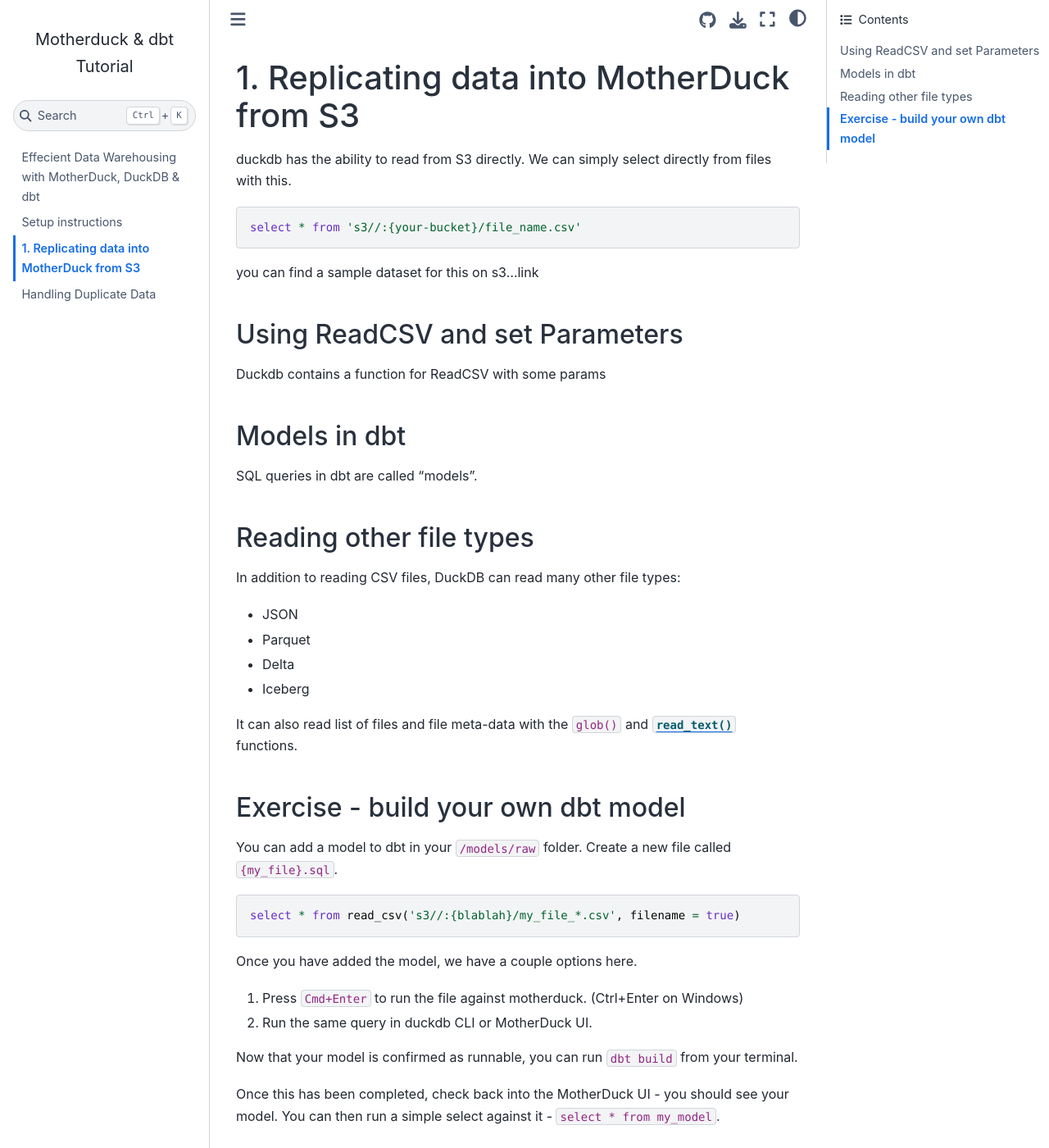
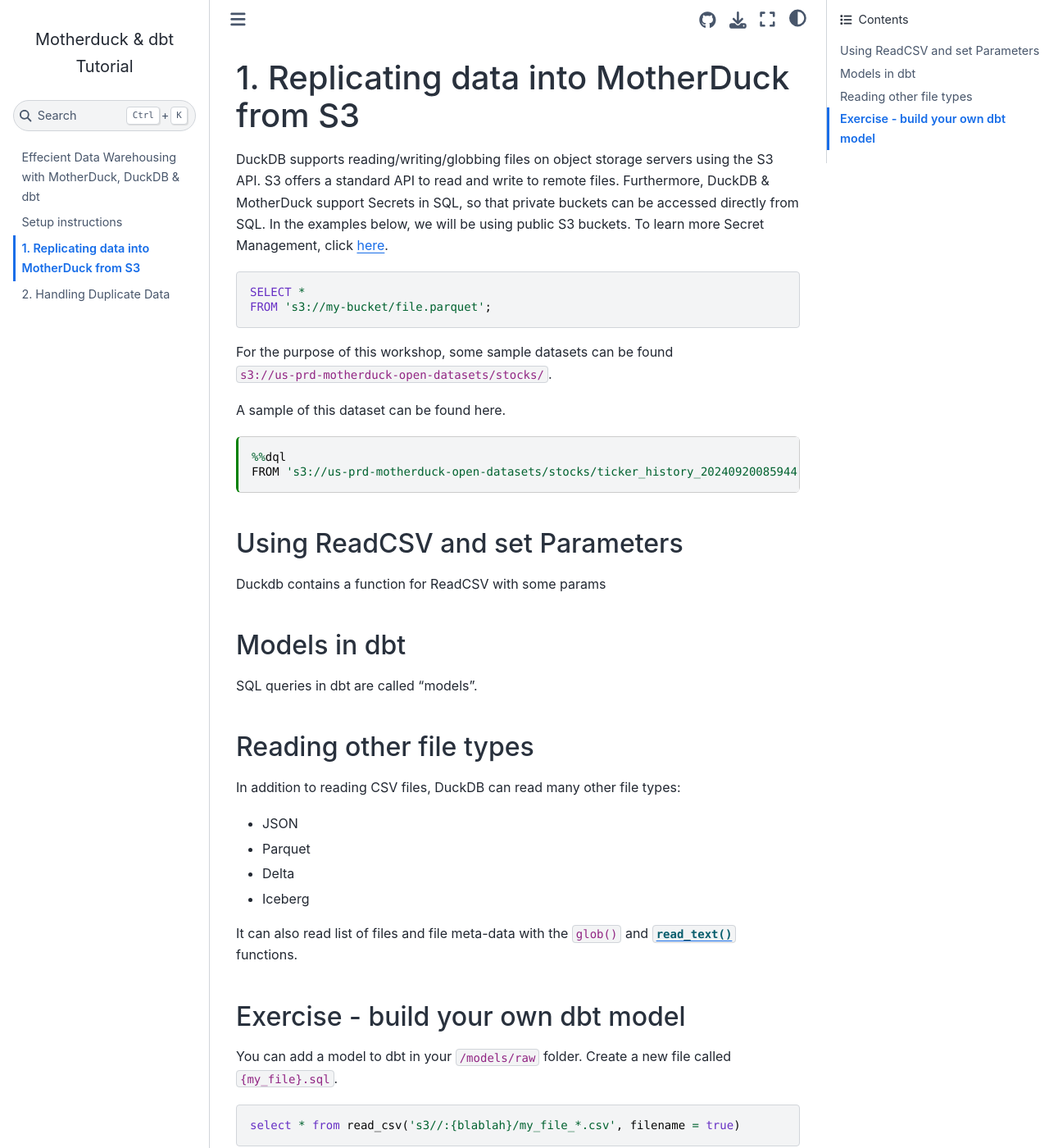
Before and after one commit to MotherDuck-Open-Source/dbt-tutorial, a Jupyter Book: the page built from 1_replicate-from-s3.md, in a window 1280 px wide and 1400 px high. Shown: the whole window at 82% size. Built offline with Jupyter Book 1.0.4 settings and Sphinx 7.4.7 and the Sphinx Book theme 1.1.4, drawn with Linux system fonts in a browser that asks for light colours; some of the changed text lies outside the part shown.

````diff
--- a/1_replicate-from-s3.md
+++ b/1_replicate-from-s3.md
@@ -14,13 +14,20 @@ kernelspec:
 
 # 1. Replicating data into MotherDuck from S3
 
-duckdb has the ability to read from S3 directly. We can simply select directly from files with this.
+DuckDB supports reading/writing/globbing files on object storage servers using the S3 API. S3 offers a standard API to read and write to remote files. Furthermore, DuckDB & MotherDuck support Secrets in SQL, so that private buckets can be accessed directly from SQL. In the examples below, we will be using public S3 buckets. To learn more Secret Management, click [here](https://duckdb.org/docs/extensions/httpfs/s3api.html#config-provider).
 
 ```sql
-select * from 's3//:{your-bucket}/file_name.csv'
+SELECT *
+FROM 's3://my-bucket/file.parquet';
 ```
 
-you can find a sample dataset for this on s3...link
+For the purpose of this workshop, some sample datasets can be found `s3://us-prd-motherduck-open-datasets/stocks/`.
+
+A sample of this dataset can be found here.
+```{code-cell}
+%%dql
+FROM 's3://us-prd-motherduck-open-datasets/stocks/ticker_history_20240920085944.csv' limit 10;
+```
 
 ## Using ReadCSV and set Parameters
 
--- a/2_handling-duplicates.md
+++ b/2_handling-duplicates.md
@@ -12,7 +12,7 @@ kernelspec:
   name: python3
 ---
 
-# Handling Duplicate Data
+# 2. Handling Duplicate Data
 
 ## The Inevitability of Duplicate Data
 
````
Also changed, not shown: setup-instructions.md (+3 -8 lines).
